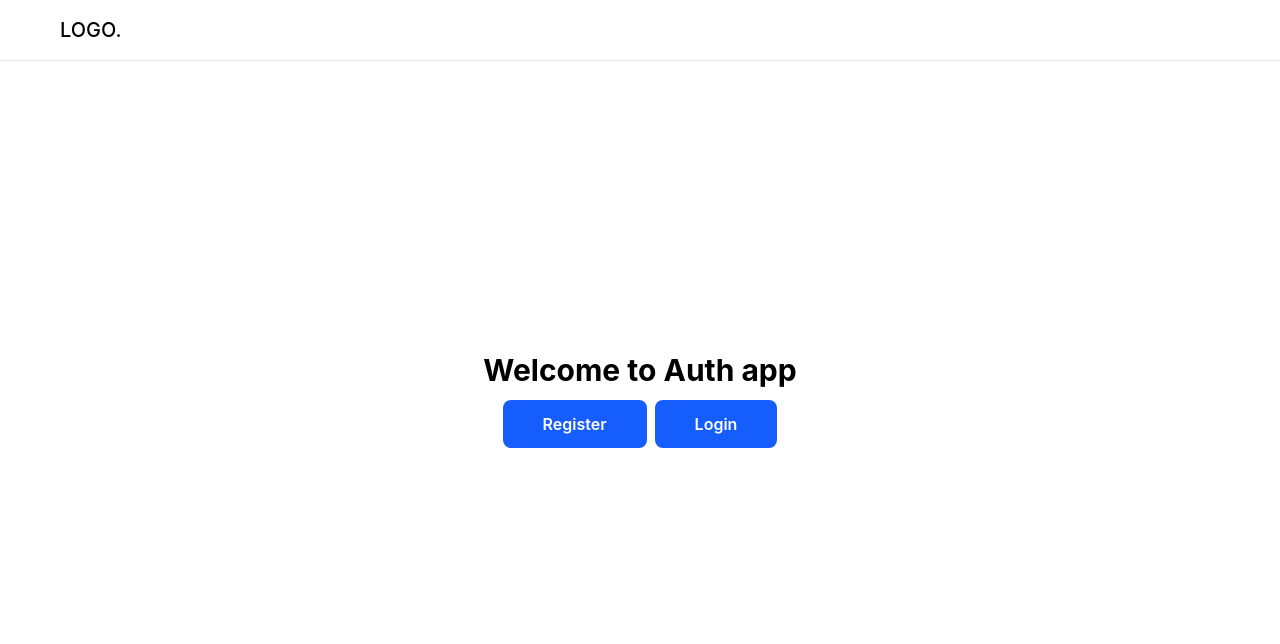
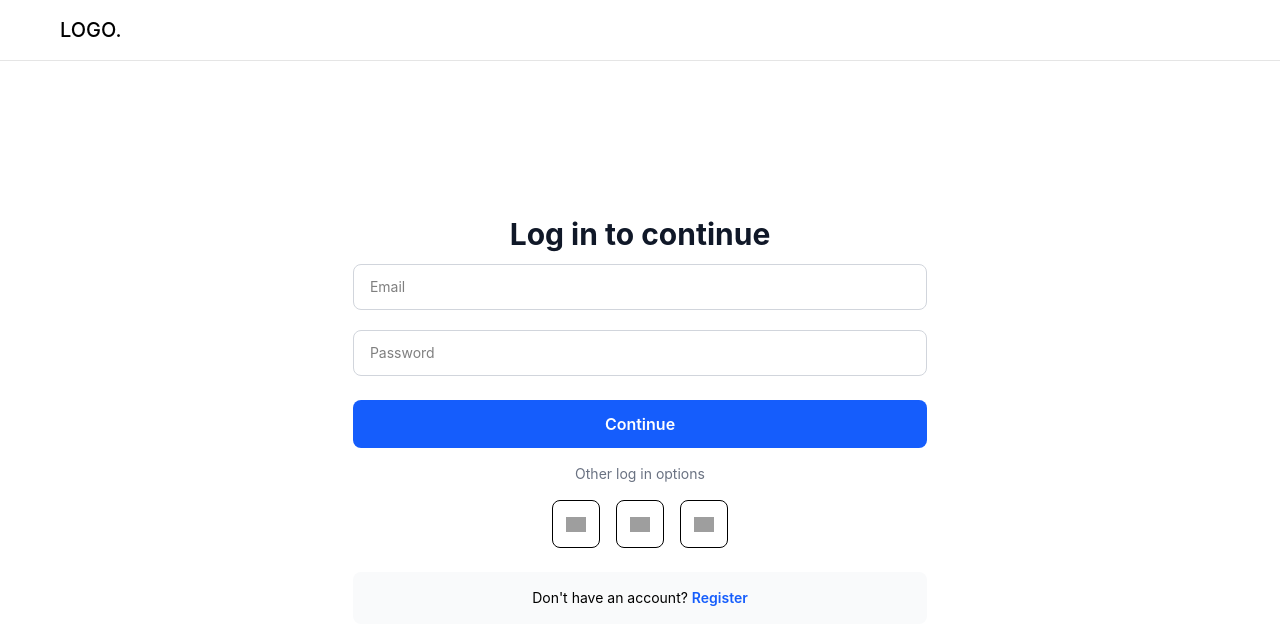
Before and after one commit to ysdhuri312/authentication-application, a React (Vite) app in the folder client/: page /login in a window 1280 px wide. Shown: the top 644 px of the page. Built offline with nearby package versions, Linux system fonts and the light colour scheme; grey boxes are pictures that could not be loaded.

Commit message:
Routing done

```diff
--- a/client/src/App.tsx
+++ b/client/src/App.tsx
@@ -1,18 +1,13 @@
 /** @format */
 
 import './App.css';
-import Header from './components/Header';
-import Home from './pages/Home';
-import Login from './pages/Login';
-import Register from './pages/Register';
+import { RouterProvider } from 'react-router';
+import router from './router/router';
 
 function App() {
   return (
     <>
-      <Header />
-      <Home />
-      {/* <Login />
-      <Register /> */}
+      <RouterProvider router={router} />
     </>
   );
 }
--- /dev/null
+++ b/client/src/components/Layout.tsx
@@ -0,0 +1,14 @@
+/** @format */
+
+import { Outlet } from 'react-router';
+import Header from './Header';
+
+const Layout = () => {
+  return (
+    <>
+      <Header />
+      <Outlet />
+    </>
+  );
+};
+export default Layout;
--- a/client/src/pages/Home.tsx
+++ b/client/src/pages/Home.tsx
@@ -1,4 +1,6 @@
 /** @format */
+
+import { Link } from 'react-router';
 
 const Home = () => {
   return (
@@ -7,18 +9,20 @@ const Home = () => {
         <div className='flex flex-col justify-center items-center gap-3 h-screen'>
           <h1 className='text-3xl font-bold'>Welcome to Auth app</h1>
           <div className='flex gap-2'>
-            <button
-              className=' bg-blue-600 hover:bg-blue-700 text-white
-                         font-semibold px-10 py-3 rounded-lg transition cursor-pointer'
+            <Link
+              to='/register'
+              className='w-40 text-center bg-blue-600 hover:bg-blue-700 text-white
+                         font-semibold py-3 rounded-lg transition cursor-pointer'
             >
               Register
-            </button>
-            <button
-              className=' bg-blue-600 hover:bg-blue-700 text-white
-                         font-semibold px-10 py-3 rounded-lg transition cursor-pointer'
+            </Link>
+            <Link
+              to='login'
+              className='w-40 text-center bg-blue-600 hover:bg-blue-700 text-white
+                         font-semibold py-3 rounded-lg transition cursor-pointer'
             >
               Login
-            </button>
+            </Link>
           </div>
         </div>
       </div>
--- a/client/src/pages/Login.tsx
+++ b/client/src/pages/Login.tsx
@@ -1,11 +1,13 @@
 /** @format */
+
+import { Link } from 'react-router';
 
 const Login = () => {
   return (
-    <section className=' pt-5'>
+    <section className='pt-5'>
       <div className='container'>
         <div className='flex flex-col justify-center items-center h-screen'>
-          <h1 className='text-3xl font-bold text-gray-900 text-center '>
+          <h1 className='mb-3 text-3xl font-bold text-gray-900 text-center '>
             Log in to continue
           </h1>
           <form>
@@ -52,12 +54,12 @@ const Login = () => {
 
             <div className='bg-gray-50 rounded-lg py-4 text-center text-sm'>
               Don&apos;t have an account?{' '}
-              <a
-                href='/register'
+              <Link
+                to='/register'
                 className='text-blue-600 font-semibold cursor-pointer'
               >
                 Register
-              </a>
+              </Link>
             </div>
           </form>
         </div>
--- a/client/src/pages/Register.tsx
+++ b/client/src/pages/Register.tsx
@@ -1,4 +1,6 @@
 /** @format */
+
+import { Link } from 'react-router';
 
 const Register = () => {
   return (
@@ -83,9 +85,9 @@ const Register = () => {
 
             <div className='bg-gray-50 rounded-lg py-4 text-center text-sm'>
               Already have an account?{' '}
-              <a href='/login' className='text-blue-600 font-semibold'>
+              <Link to='/login' className='text-blue-600 font-semibold'>
                 Log in
-              </a>
+              </Link>
             </div>
           </form>
         </div>
--- /dev/null
+++ b/client/src/router/router.tsx
@@ -0,0 +1,28 @@
+/** @format */
+
+import { createBrowserRouter } from 'react-router';
+
+import Home from '../pages/Home';
+import Login from '../pages/Login';
+import Register from '../pages/Register';
+import Layout from '../components/Layout';
+
+const router = createBrowserRouter([
+  {
+    path: '/',
+    element: <Layout />,
+    children: [
+      { index: true, element: <Home /> },
+      {
+        path: 'login',
+        element: <Login />,
+      },
+      {
+        path: 'register',
+        element: <Register />,
+      },
+    ],
+  },
+]);
+
+export default router;
```
